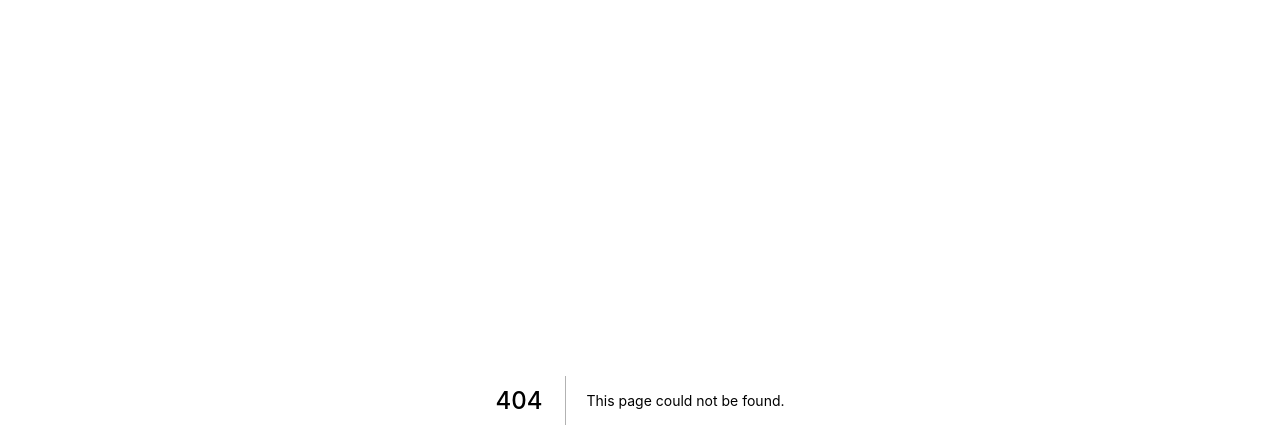
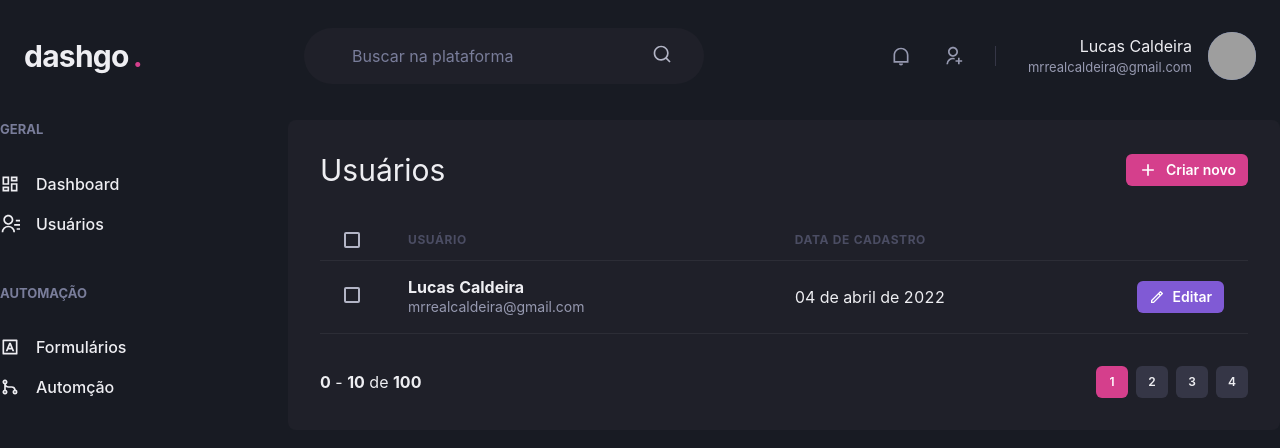
Before and after one commit to realcaldeira/dashboard-chakra, a Next.js app: page /users in a window 1280 px wide. Before the commit this address had no page. Shown: the top 448 px of the page. Built offline with nearby package versions, Linux system fonts and the light colour scheme; grey boxes are pictures that could not be loaded.

Commit message:
Componente: Pagination

```diff
--- /dev/null
+++ b/src/components/Pagination.tsx
@@ -0,0 +1,68 @@
+import { Stack, Button, Box } from '@chakra-ui/react';
+
+export function Pagination(){
+  return(
+    <Stack
+      direction='row'
+      mt='8'
+      justify='space-between'
+      align='center'
+      spacing='6'
+    >
+      <Box>
+        <strong>0</strong> - <strong>10</strong> de <strong>100</strong>
+      </Box>
+      <Stack
+        direction='row'
+        spacing='2'
+      >
+        <Button
+        size='sm'
+        fontSize='xs'
+        width='4'
+        colorScheme='pink'
+        disabled
+        _disabled={{
+          bgColor: 'pink.500',
+          cursor: 'default',
+        }}
+        >
+        1
+        </Button>
+        <Button
+          size='sm'
+          fontSize='xs'
+          width='4'
+          bg='gray.700'
+          _hover={{
+            bg: 'gray.500'
+          }}
+        >
+          2
+        </Button>
+        <Button
+          size='sm'
+          fontSize='xs'
+          width='4'
+          bg='gray.700'
+          _hover={{
+            bg: 'gray.500'
+          }}
+        >
+          3
+        </Button>
+        <Button
+          size='sm'
+          fontSize='xs'
+          width='4'
+          bg='gray.700'
+          _hover={{
+            bg: 'gray.500'
+          }}
+        >
+          4
+        </Button>
+      </Stack>
+    </Stack>
+  )
+}
--- a/src/pages/_document.tsx
+++ b/src/pages/_document.tsx
@@ -4,9 +4,11 @@
     return(
       <Html>
         <Head>
-          <link rel="preconnect" href="https://fonts.googleapis.com" />
           <link rel="preconnect" href="https://fonts.gstatic.com" />
-          <link href="https://fonts.googleapis.com/css2?family=Roboto:wght@400;500;700&display=swap" rel="stylesheet" />
+          <link
+            href="https://fonts.googleapis.com/css2?family=Roboto:wght@400;500;700&display=swap"
+            rel="stylesheet"
+          />
         </Head>
 
         <body>
--- /dev/null
+++ b/src/pages/users/index.tsx
@@ -0,0 +1,71 @@
+import { Box, Button, Checkbox, Flex, Heading, Icon, Table, Tbody, Td, Text, Th, Thead, Tr } from '@chakra-ui/react';
+import { RiAddLine, RiPencilLine } from 'react-icons/ri';
+import { Header } from '../../components/Header';
+import { Pagination } from '../../components/Pagination';
+import { Sidebar } from '../../components/Sidebar';
+
+export default function UserList(){
+  return(
+    <Box>
+      <Header />
+
+      <Flex w='100%' my='6' maxWidth={1480} mx='auto' px=''>
+        <Sidebar />
+
+        <Box flex='1' borderRadius={8} bg='gray.800' p='8'>
+          <Flex mb='8' justify='space-between' align='center'>
+            <Heading size='lg' fontWeight='normal'>Usuários</Heading>
+
+            <Button
+              as='a'
+              size='sm'
+              fontSize='sm'
+              colorScheme='pink'
+              leftIcon={<Icon as={RiAddLine} fontSize='20'/>}>
+              Criar novo
+            </Button>
+          </Flex>
+
+          <Table colorScheme='whiteAlpha'>
+            <Thead>
+              <Tr>
+                <Th px='6' color='gray.300' width='8'>
+                  <Checkbox colorScheme='pink' />
+                </Th>
+                <Th>Usuário</Th>
+                <Th>Data de cadastro</Th>
+                <Th width='8'></Th>
+              </Tr>
+            </Thead>
+            <Tbody>
+              <Tr>
+                <Td px='6'>
+                  <Checkbox colorScheme='pink' />
+                </Td>
+                <Td>
+                  <Box>
+                    <Text fontWeight='bold'>Lucas Caldeira</Text>
+                    <Text fontSize='sm' color='gray.300'>mrrealcaldeira@gmail.com</Text>
+                  </Box>
+                </Td>
+                <Td>04 de abril de 2022</Td>
+                <Td>
+                  <Button
+                    as='a'
+                    size='sm'
+                    fontSize='sm'
+                    colorScheme='purple'
+                    leftIcon={<Icon as={RiPencilLine} fontSize='16' />} >
+                    Editar
+                  </Button>
+                </Td>
+              </Tr>
+            </Tbody>
+          </Table>
+
+          <Pagination />
+        </Box>
+      </Flex>
+    </Box>
+  )
+}
```
